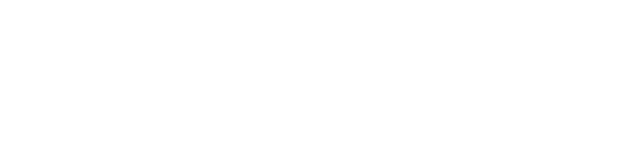
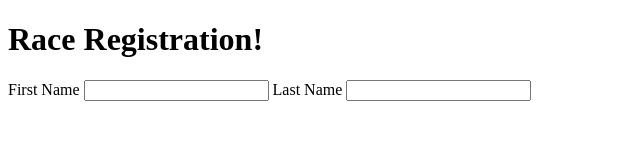
Before and after one commit to RedDeGreat/temp-forms, a website: page public/index.html in a window 1280 px wide. Shown: the whole page, without its empty margins (0-640 px from the left). Drawn offline with Linux system fonts and the light colour scheme.

Commit message:
4th commit

```diff
--- a/public/index.html
+++ b/public/index.html
@@ -6,6 +6,16 @@
     <title>Document</title>
 </head>
 <body>
+    <h1>Race Registration!</h1>
+    <form action="post">
+        <div>
+            <label for="firstName">First Name</label>
+            <input type="text" name="firstName" id="firstName">
+            <label for="lastName">Last Name</label>
+            <input type="text" name="lastName" id="lastName">
+        </div>
+    </form>
+
 
 </body>
 </html>
```
